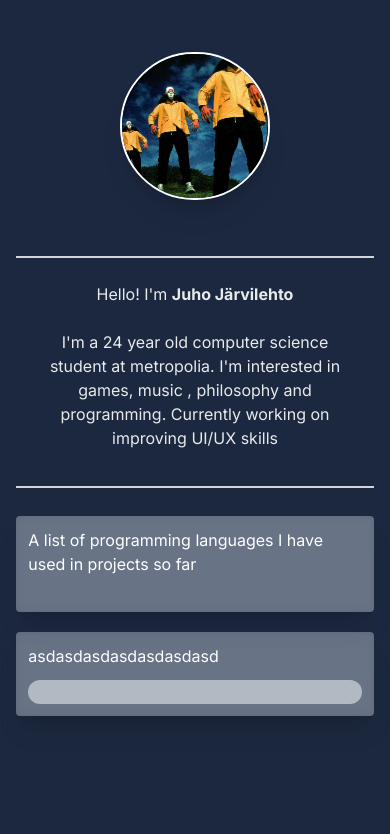
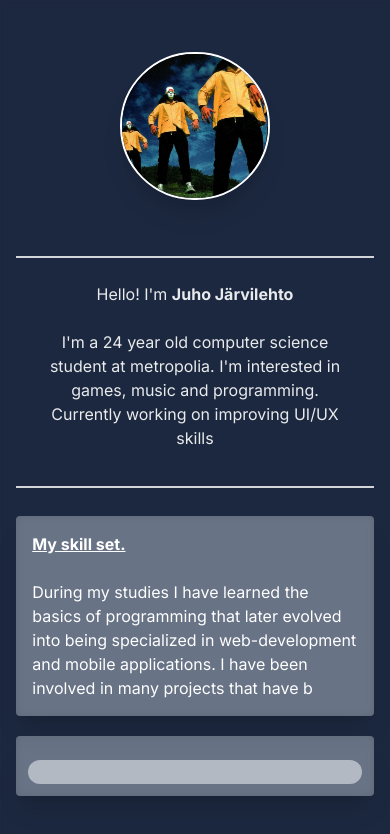
Before and after one commit to jarvilehto/jarvilehto.github.io, a Next.js app in the folder jarvilehto-app/: page / in a window 390 px wide. Shown: the top 834 px of the page. Built offline with nearby package versions, Linux system fonts and the light colour scheme.

Commit message:
wip: coding history info

```diff
--- a/jarvilehto-app/app/page.tsx
+++ b/jarvilehto-app/app/page.tsx
@@ -26,20 +26,23 @@ export default function Home() {
           <br />
           <p className="pb-5">
             I'm a 24 year old computer science student at metropolia. I'm
-            interested in games, music , philosophy and programming. Currently
-            working on improving UI/UX skills
+            interested in games, music and programming. <br />
+            Currently working on improving UI/UX skills
           </p>
         </div>
         <div className=" w-11/12 flex  flex-col pt-7 sm:flex-row sm:justify-center">
-          <div className="  mb-5  p-3 rounded bg-white/30 backdrop-blur-sm text-white shadow-xl sm:w-3/5 sm:mr-2 sm:mb-0">
-            <h1>
-              A list of programming languages I have used in projects so far
-            </h1>
+          <div className="  mb-5  p-4 rounded bg-white/30 backdrop-blur-sm text-white shadow-xl sm:w-3/5 sm:mr-2 sm:mb-0">
+            <h1 className="font-bold underline">My skill set.</h1>
             <br />
+            <p>
+              During my studies I have learned the basics of programming that
+              later evolved into being specialized in web-development and mobile
+              applications. I have been involved in many projects that have b
+            </p>
           </div>
-          <div className=" p-3 rounded bg-white/30 backdrop-blur-sm justify-between text-white shadow-xl flex sm:w-2/5 sm:ml-2 flex-col">
+          <div className=" h-1/3 p-3 rounded bg-white/30 backdrop-blur-sm justify-between text-white shadow-xl flex sm:w-2/5 sm:ml-2 flex-col">
             <div className="">
-              <p>asdasdasdasdasdasdasd</p>
+              <p></p>
             </div>
             <div className="bg-white/50 rounded-full p-3 mt-3"></div>
           </div>
```
